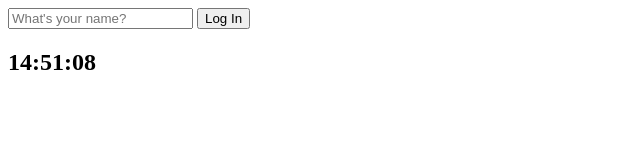
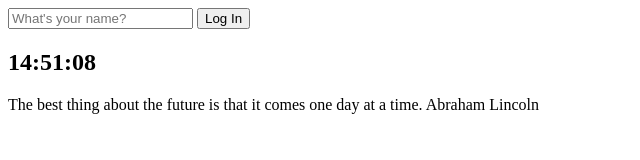
Before and after one commit to kngsujng/nomadcoder_momentum, a plain HTML site: page index.html in a window 1280 px wide. Shown: the whole page, without its empty margins (0-640 px from the left). Drawn offline with Linux system fonts and the light colour scheme.

Commit message:
quotes 페이지 추가
배경화면에 명언과 작가 랜덤 표시되는 기능

```diff
--- a/index.html
+++ b/index.html
@@ -14,8 +14,13 @@
     </form>
     <h1 id="greeting" class="hidden"></h1>
     <h2 class="clock">00:00:00</h2>
+    <div class="quote">
+        <span></span>
+        <span></span>
+    </div>
 
     <script src="js/greetings.js"></script>
     <script src="js/clock.js"></script>
+    <script src="js/quotes.js"></script>
 </body>
 </html>
--- /dev/null
+++ b/js/quotes.js
@@ -0,0 +1,40 @@
+const quotes = [
+    {
+        quote: "There is no pleasure in having nothing to do; the fun is in having lots to do and not doing it.",
+        author: "Mary Wilson Little"
+    },
+    {
+        quote: "We can only learn to love by loving.",
+        author: "Iris Murdoch"
+    },
+    {
+        quote: "Do not do to others what angers you if done to you by others.",
+        author: "Socrates"
+    },
+    {
+        quote: "Nothing fails like success.",
+        author: "Gerald Nachman"
+    },
+    {
+        quote: "Talent wins games, but teamwork wins championships.",
+        author: "Michael Jordan"
+    },
+    {
+        quote: "Where is human nature so weak as in the bookstore?",
+        author: "Henry Ward Beecher"
+    },
+    {
+        quote: "This bud of love, by summer's ripening breath, May prove a beauteous flower when next we meet.",
+        author: "William Shakespeare"
+    },
+    {
+        quote: "The best thing about the future is that it comes one day at a time.",
+        author: "Abraham Lincoln"
+    }
+];
+const quote = document.querySelector(".quote span:first-child");
+const author = document.querySelector(".quote span:last-child");
+const todaysQuote = quotes[Math.floor(Math.random() * quotes.length)];
+
+quote.innerText = todaysQuote.quote;
+author.innerText = todaysQuote.author;
```
